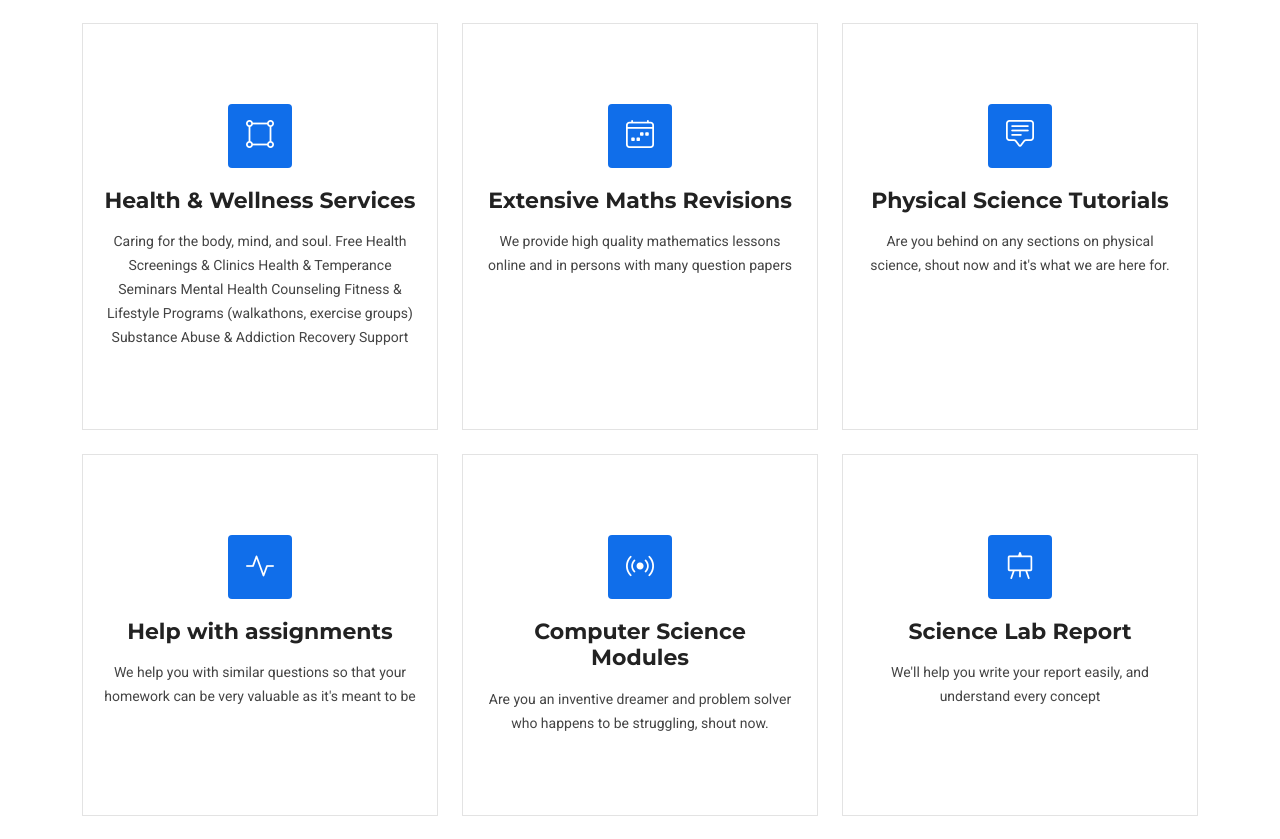
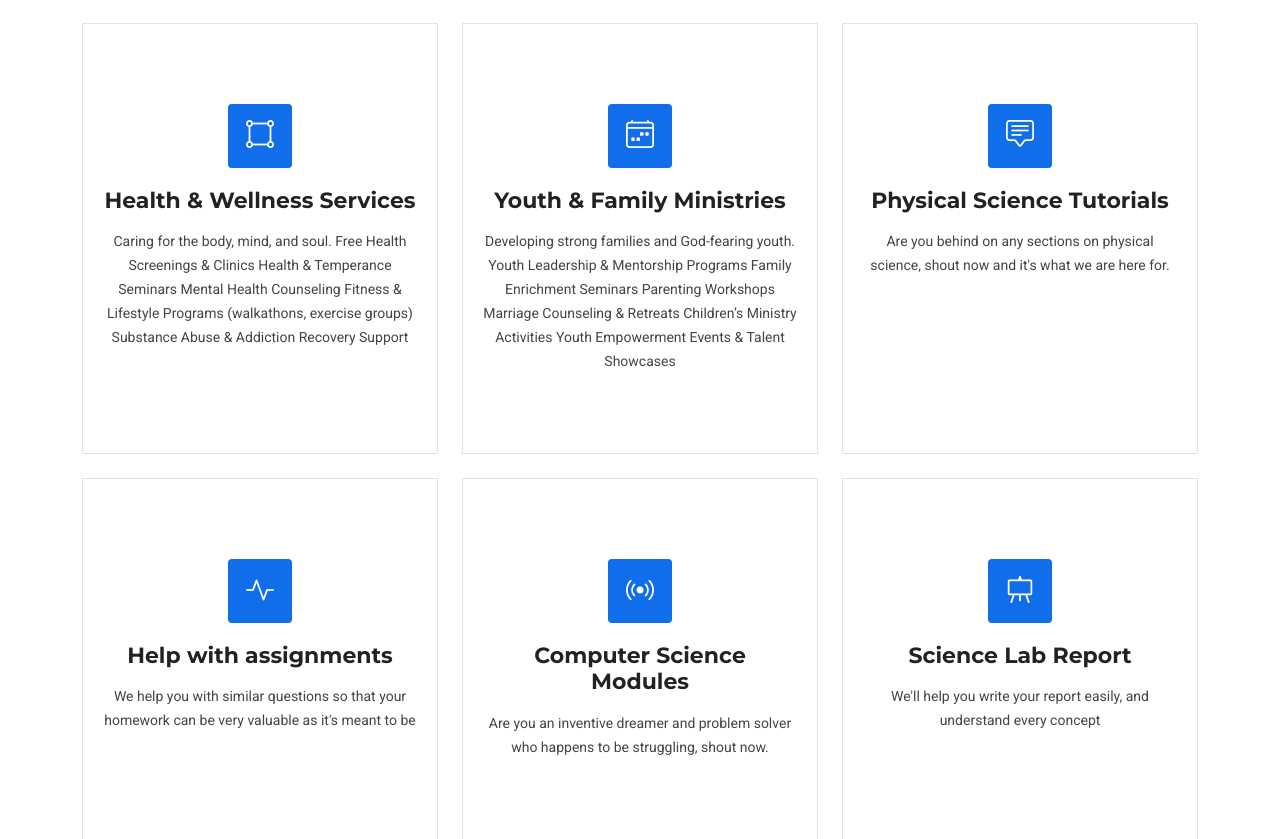
Before and after one commit to Carrington-dev/tshapfutshe, a Django app: page /en/services/ in a window 1280 px wide. Shown: the part 890-1729 px from the top of the page. Run offline with Django 5.2, Linux system fonts and the light colour scheme; some libraries are stand-ins or nearby versions.

Commit message:
Update services.html

```diff
--- a/templates/security/services.html
+++ b/templates/security/services.html
@@ -139,9 +139,21 @@ Spiritual Counseling & Pastoral Care
                 <i class="bi bi-calendar4-week"></i>
               </div>
               <a href="#" class="stretched-link">
-                <h3>Extensive Maths Revisions</h3>
+                <h3>Youth & Family Ministries</h3>
               </a>
-              <p>We provide high quality mathematics lessons online and in persons with many question papers</p>
+              <p>Developing strong families and God-fearing youth.
+
+                Youth Leadership & Mentorship Programs
+
+                Family Enrichment Seminars
+
+                Parenting Workshops
+
+                Marriage Counseling & Retreats
+
+                Children’s Ministry Activities
+
+                Youth Empowerment Events & Talent Showcases</p>
               <a href="#" class="stretched-link"></a>
             </div>
           </div><!-- End Service Item -->
```
